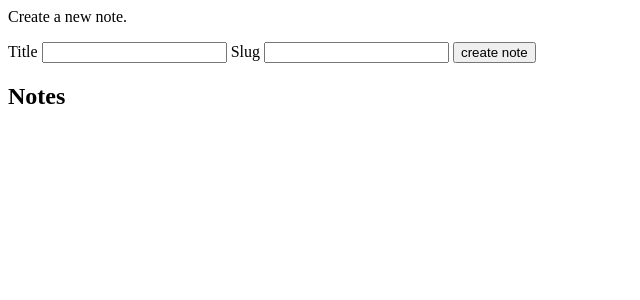
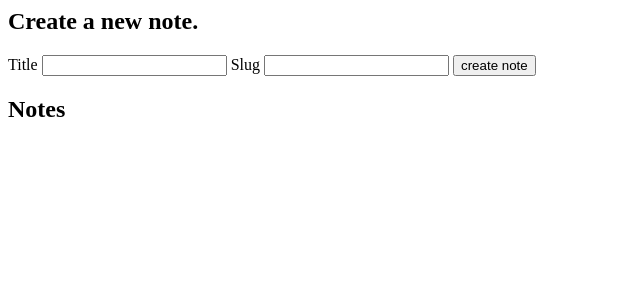
Before and after one commit to lethain/notes-djapp-tutorial, a Django app: template notes/templates/notes/note_list.html in a window 1280 px wide. Shown: the top 300 px of the page, without its empty margins (0-640 px from the left). Run offline with Django 3.2, Linux system fonts and the light colour scheme; the template is opened without the code that fills it, so the values that code supplies are empty; some libraries are stand-ins or nearby versions.

Commit message:
Tweaked templates for better appearance.

```diff
--- a/notes/templates/notes/note_detail.html
+++ b/notes/templates/notes/note_detail.html
@@ -17,7 +17,7 @@
   <textarea name="text" id="text">
   {{ object.text }}
   </textarea>
-  <input type="submit" value="update note">
+  <input class="submit" type="submit" value="update note">
   </form>
 
 </div>
--- a/notes/templates/notes/note_list.html
+++ b/notes/templates/notes/note_list.html
@@ -3,7 +3,7 @@
 {% block content %}
 
 <div class="new">
-  <p> Create a new note. </p>
+  <h2> Create a new note. </h2>
   <form method="post" action="/create/">
   <label for="title">Title</label> <input type="text" name="title" id="title">
   <label for="slug">Slug</label> <input type="text" name="slug" id="slug">
```
